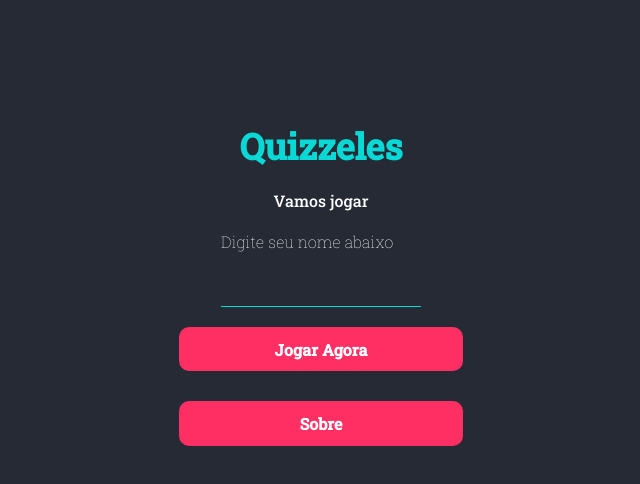
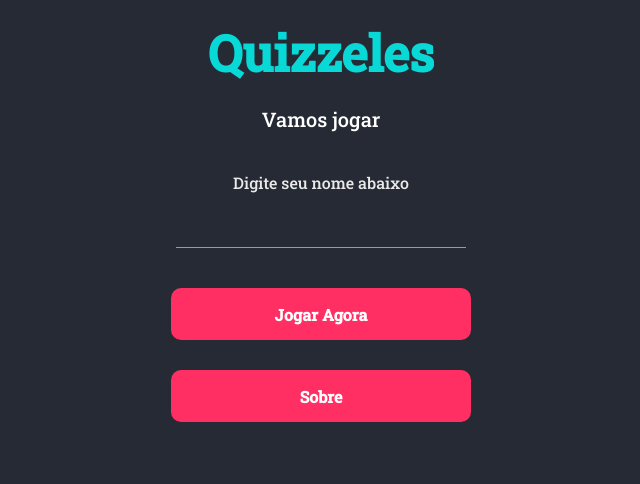
Before and after one commit to brunosmaciel/quiz-app-react-ts, a React (Vite) app: page / in a window 1280 px wide. Shown: the top 484 px of the page, without its empty margins (319-959 px from the left). Built offline with nearby package versions, Linux system fonts and the light colour scheme.

Commit message:
rebuilded home screen

```diff
--- a/src/App.tsx
+++ b/src/App.tsx
@@ -2,7 +2,7 @@ import { BrowserRouter, Routes, Route } from 'react-router-dom';
 import { Game } from './pages/Game';
 import { Result } from './pages/Result';
 import { Home } from './pages/Home';
-import { Contaier, GlobalStyles } from './theme/GlobalStyles';
+import { Container, GlobalStyles } from './theme/GlobalStyles';
 import { store } from './app/store';
 import { Provider } from 'react-redux';
 import { ToastContainer } from 'react-toastify';
@@ -11,7 +11,7 @@ export const App = () => {
   return (
     <BrowserRouter>
       <Provider store={store}>
-        <Contaier>
+        <Container>
           <Routes>
             <Route path="/" element={<Home />} />
             <Route path="/game/result" element={<Result />} />
@@ -24,7 +24,7 @@ export const App = () => {
             className="toast-container"
             theme="dark"
           />
-        </Contaier>
+        </Container>
       </Provider>
     </BrowserRouter>
   );
--- a/src/components/Home/index.tsx
+++ b/src/components/Home/index.tsx
@@ -1,6 +1,6 @@
 /* eslint-disable @typescript-eslint/no-explicit-any */
 /* eslint-disable @typescript-eslint/no-unused-vars */
-import { Container, Title, SubTitle, PlayerNameInput, Button, A } from './styled';
+import { MainContent, Title, SubTitle, PlayerNameInput, Button, A, Label } from './styled';
 import { useEffect, useState } from 'react';
 import { startGame, resetGame, setGameId } from '../../features/game/exampleReducer';
 import { useAppDispatch } from '../../app/hooks';
@@ -26,19 +26,19 @@ export default function Home() {
     dispatch(startGame(playerName));
   };
   return (
-    <Container>
+    <MainContent>
       <Title>Quizzeles</Title>
       <SubTitle>Vamos jogar</SubTitle>
-      <label>
+      <Label>
         Digite seu nome abaixo
         <PlayerNameInput onChange={handleChange} type="text" name="playerName" id="playerName" />
-      </label>
+      </Label>
       <Button to="/game" onClick={handleClick}>
         Jogar Agora
       </Button>
       <A href="https://github.com/brunosmaciel" target="_blank">
         Sobre
       </A>
-    </Container>
+    </MainContent>
   );
 }
--- a/src/components/Home/styled.ts
+++ b/src/components/Home/styled.ts
@@ -2,51 +2,53 @@ import styled from 'styled-components';
 import colors from '../../config/colors';
 import { Link } from 'react-router-dom';
 
-export const Container = styled.section`
-  width: 100%;
-  height: 100%;
+export const MainContent = styled.div`
+  width: 80%;
+  height: 65rem;
+  margin: 0 auto;
   display: flex;
   flex-flow: column wrap;
   align-items: center;
-  padding: 20px;
-  label {
-    display: flex;
-    width: 200px;
-    flex-direction: column;
-    color: white;
-    font-weight: 100;
-    margin-bottom: 20px;
-  }
 `;
 export const Title = styled.h1`
-  font-size: 36px;
+  font-size: 5rem;
   color: ${colors.primary};
-  margin-bottom: 20px;
+  margin: 2rem 0 2rem 0;
 `;
 export const SubTitle = styled.h3`
-  font-size: 16px;
+  font-size: 2rem;
   color: white;
   font-weight: 400;
-  margin-bottom: 20px;
+  margin-bottom: 2rem;
 `;
 export const PlayerNameInput = styled.input`
   border-bottom: solid 1px ${colors.primary};
   margin-top: 25px;
   font-size: 24px;
-  width: 100%;
+  width: 91%;
   height: 30px;
   color: ${colors.primary};
   transition: all ease-in-out 300ms;
 
   &:focus {
-    border-bottom: solid 1px ${colors.tertiary};
-    color: ${colors.tertiary};
+    border-bottom: solid 1px ${colors.third};
+    color: ${colors.third};
   }
+`;
+export const Label = styled.label`
+  color: ${colors.fourth};
+  font-size: 1.6rem;
+  display: flex;
+  flex-direction: column;
+  justify-content: center;
+  align-items: center;
+  margin: 20px 0 40px 0;
 `;
 export const Button = styled(Link)`
   text-decoration: none;
-  background-color: ${colors.tertiary};
-  width: 100%;
+  background-color: ${colors.third};
+  font-size: 1.6rem;
+  min-width: 30rem;
   height: 8%;
   color: white;
   display: flex;
@@ -61,8 +63,9 @@ export const Button = styled(Link)`
 `;
 export const A = styled.a`
   text-decoration: none;
-  background-color: ${colors.tertiary};
-  width: 100%;
+  background-color: ${colors.third};
+  min-width: 30rem;
+  font-size: 1.6rem;
   height: 8%;
   color: white;
   display: flex;
--- a/src/config/colors.ts
+++ b/src/config/colors.ts
@@ -3,6 +3,7 @@ import { Colors } from '../interfaces/gameData';
 const colors: Colors = {
   primary: '#08D9D6',
   secondary: '#252A34',
-  tertiary: '#FF2E63',
+  third: '#FF2E63',
+  fourth: '#EAEAEA',
 };
 export default colors;
--- a/src/interfaces/gameData.ts
+++ b/src/interfaces/gameData.ts
@@ -11,5 +11,6 @@ export type GameData = {
 export type Colors = {
   primary: string;
   secondary: string;
-  tertiary: string;
+  third: string;
+  fourth: string;
 };
--- a/src/pages/Home.tsx
+++ b/src/pages/Home.tsx
@@ -1,10 +1,6 @@
-import { HomeContainer } from './style';
+import { Container } from '../theme/GlobalStyles';
 import HomeComponent from '../components/Home';
 
 export const Home = () => {
-  return (
-    <HomeContainer>
-      <HomeComponent />
-    </HomeContainer>
-  );
+  return <HomeComponent />;
 };
--- a/src/theme/GlobalStyles.tsx
+++ b/src/theme/GlobalStyles.tsx
@@ -7,12 +7,16 @@ export const GlobalStyles = createGlobalStyle`
     margin:0;
     padding:0;
     box-sizing:border-box;
-    font-family: 'Roboto Slab';
+    font-family: 'Roboto Slab',sans-serif;
+    overflow:hidden;
   }
   body{
-    width:100vw;
-    height:100vh;
+    width:100%;
+    height:100%;
     background-color:${colors.secondary};
+  }
+  html{
+    font-size:62.5%;
   }
   html,body,#root{
     height:100%;
@@ -27,12 +31,28 @@ export const GlobalStyles = createGlobalStyle`
   }
   .Toastify__toast-theme--dark.Toastify__toast--warning {
   color: white;
-  background: ${colors.tertiary};
+  background: ${colors.third};
 }
 `;
 
-export const Contaier = styled.section`
-  min-width: 24rem;
-  height: 41em;
-  padding: 30px;
+export const Container = styled.section`
+  width: 48rem;
+  height: 100vh;
+
+  @media (max-width: 768px) and (min-width: 481px) {
+    width: 76.8rem;
+    height: 100vh;
+  }
+  @media (max-width: 1024px) and (min-width: 769px) {
+    width: 102.4rem;
+    height: 100vh;
+  }
+  @media (max-width: 1200px) and (min-width: 1025px) {
+    width: 120rem;
+    height: 100vh;
+  }
+  @media (min-width: 1201px) {
+    width: 160rem;
+    height: 100vh;
+  }
 `;
```
